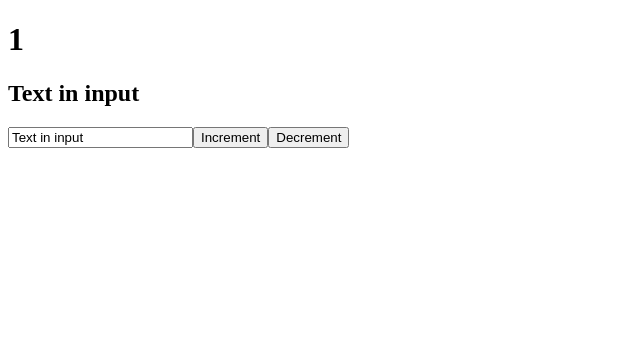
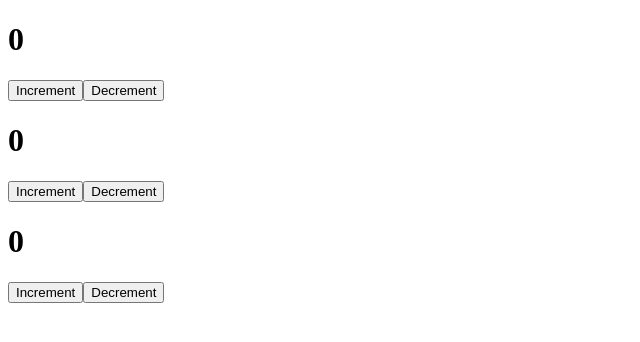
Before and after one commit to ShadePrima/react-course-2022, a React (Create React App) app: page / in a window 1280 px wide. Shown: the top 342 px of the page, without its empty margins (0-640 px from the left). Built offline with nearby package versions, Linux system fonts and the light colour scheme.

Commit message:
first function component

```diff
--- a/src/App.js
+++ b/src/App.js
@@ -1,28 +1,14 @@
 import React, { useState } from 'react';
+import Counter from './components/Counter/Counter';
 
 function App() {
-  const [likes, setLikes] = useState(1)
   const [value, setValue] = useState("Text in input")
-
-  function increment() {
-    setLikes(likes + 1)
-  }
-
-  function decrement() {
-    setLikes(likes - 1)
-  }
 
   return (
     <div className="App">
-      <h1>{likes}</h1>
-      <h2>{value}</h2>
-      <input
-        type="text"
-        value={value}
-        onChange={event => setValue(event.target.value)  }
-      />
-      <button onClick={increment}>Increment</button>
-      <button onClick={decrement}>Decrement</button>
+    <Counter />
+    <Counter />
+    <Counter />
     </div>
   );
 }
--- /dev/null
+++ b/src/components/Counter/Counter.jsx
@@ -0,0 +1,23 @@
+import React, { useState } from 'react';
+
+const Counter = function () {
+    const [count, setCount] = useState(0)
+
+    function increment() {
+        setCount(count + 1)
+      }
+
+      function decrement() {
+        setCount(count - 1)
+      }
+
+    return (
+        <div>
+            <h1>{count}</h1>
+            <button onClick={increment}>Increment</button>
+            <button onClick={decrement}>Decrement</button>
+        </div>
+    )
+}
+
+export default Counter;
```
